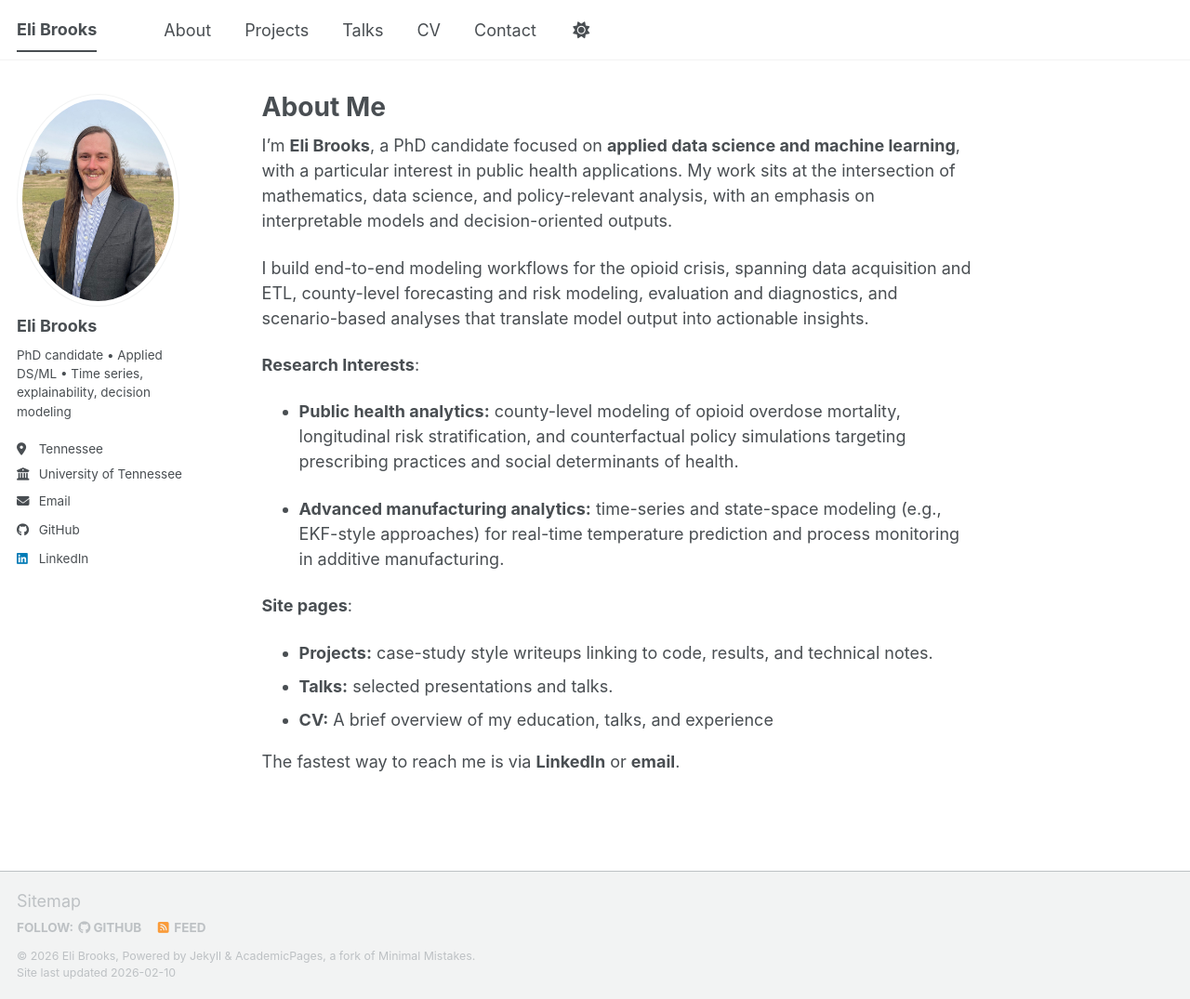
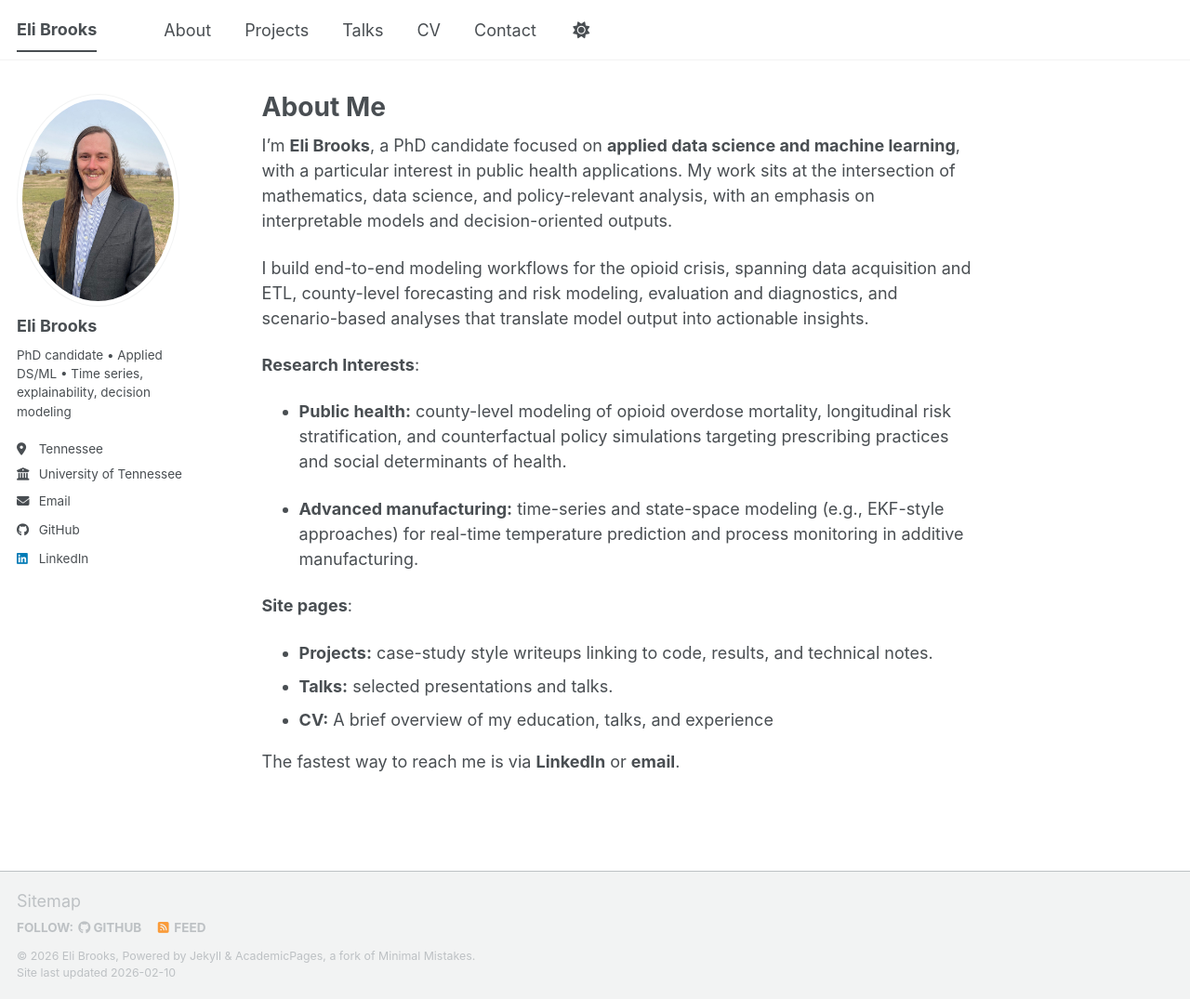
Before and after one commit to ebrook27/ebrook27.github.io, a Jekyll site: the page built from _pages/about.md, in a window 1280 px wide and 1075 px high. Shown: the whole window at 93% size. Built offline with Jekyll 4.4.1, drawn with Linux system fonts in a browser that asks for light colours; a script bundle is joined from its source files by our own code; library files that are not in the unit come from our copies.

Commit message:
Revise research interests section in about.md

```diff
--- a/_pages/about.md
+++ b/_pages/about.md
@@ -11,9 +11,9 @@ I’m **Eli Brooks**, a PhD candidate focused on **applied data science and mach
 I build end-to-end modeling workflows for the opioid crisis, spanning data acquisition and ETL, county-level forecasting and risk modeling, evaluation and diagnostics, and scenario-based analyses that translate model output into actionable insights.
 
 **Research Interests**:
-- **Public health analytics:** county-level modeling of opioid overdose mortality, longitudinal risk stratification, and counterfactual policy simulations targeting prescribing practices and social determinants of health.
+- **Public health:** county-level modeling of opioid overdose mortality, longitudinal risk stratification, and counterfactual policy simulations targeting prescribing practices and social determinants of health.
 
-- **Advanced manufacturing analytics:** time-series and state-space modeling (e.g., EKF-style approaches) for real-time temperature prediction and process monitoring in additive manufacturing.
+- **Advanced manufacturing:** time-series and state-space modeling (e.g., EKF-style approaches) for real-time temperature prediction and process monitoring in additive manufacturing.
 
 **Site pages**:
 - **Projects:** case-study style writeups linking to code, results, and technical notes.
```
